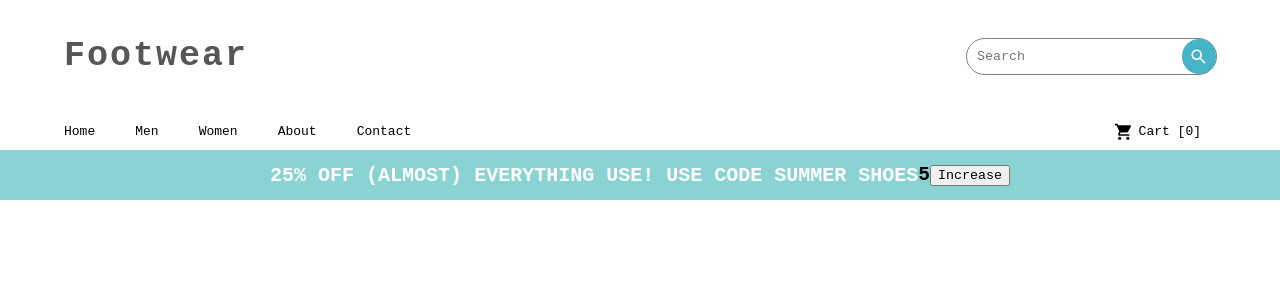
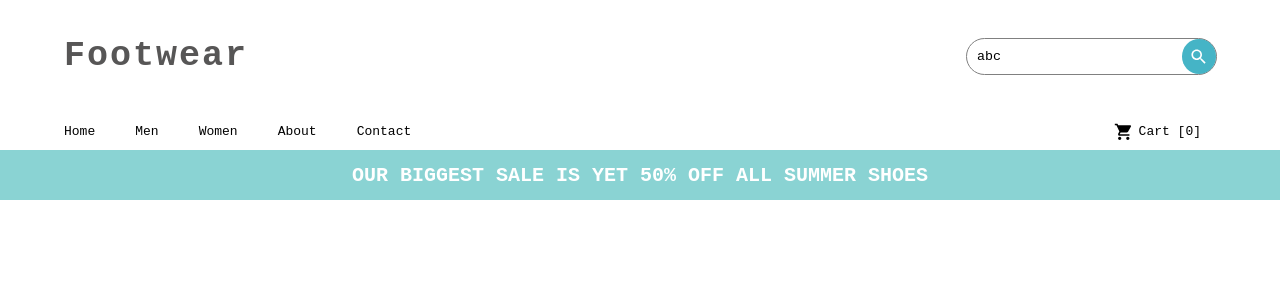
Before and after one commit to A-phenomenal1/footwear-clone-rab, a React (Create React App) app: page / in a window 1280 px wide. Shown: the top 300 px of the page. Built offline with nearby package versions, Linux system fonts and the light colour scheme.

Commit message:
put change in subnavabr

```diff
--- a/src/components/Navbar/Navbar.js
+++ b/src/components/Navbar/Navbar.js
@@ -1,4 +1,4 @@
-import React, { useEffect, useState } from "react";
+import React, { useEffect, useRef, useState } from "react";
 
 import SearchIcon from "@mui/icons-material/Search";
 import ShoppingCartIcon from "@mui/icons-material/ShoppingCart";
@@ -6,40 +6,41 @@ import ShoppingCartIcon from "@mui/icons-material/ShoppingCart";
 import "./Navbar.css";
 
 export function SubNavbar() {
-  const [count, setCount] = useState(0);
-  console.log("SubNavBar Component rerender.");
-
-  useEffect(() => {
-    let interval = setInterval(() => {
-      setCount((prev) => prev + 1);
-    }, 1000);
-    return () => {
-      clearInterval(interval);
-    };
-  }, [count]);
+  const [index, setIndex] = useState(0);
 
   const Taglines = [
     "25% off (Almost) Everything use! use code summer shoes",
     "Our Biggest sale is yet 50% off all summer shoes",
   ];
 
-  const increaseCount = () => {
-    let a = count + 1;
-    setCount(a);
-  };
+  useEffect(() => {
+    const interval = setInterval(() => {
+      setIndex((index + 1) % Taglines.length);
+    }, 5000);
+    return () => {
+      clearInterval(interval);
+    };
+  }, [index]);
+
+  // const increaseCount = () => {
+  //   let a = count + 1;
+  //   setCount(a);
+  // };
 
   return (
     <div className="sn-container">
       <div className="sn-text">
-        <h1>{Taglines[0]}</h1>
+        <h1>{Taglines[index]}</h1>
       </div>
-      <h2>{count}</h2>
-      <button onClick={increaseCount}>Increase</button>
     </div>
   );
 }
 
 export function Navbar() {
+  const [searchText, setSearchText] = useState("abc");
+
+  const ref = useRef(0);
+
   return (
     <div className="nav-header">
       <div className="nav-topbar">
@@ -47,7 +48,14 @@ export function Navbar() {
           <h1>Footwear</h1>
         </div>
         <div className="nav-searchbar">
-          <input value="" placeholder="Search" />
+          <input
+            value={searchText}
+            onChange={(e) => {
+              // console.log(e.target.value);
+              setSearchText(e.target.value);
+            }}
+            placeholder="Search"
+          />
           <div className="nav-searchicon-cont">
             <SearchIcon />
           </div>
```
